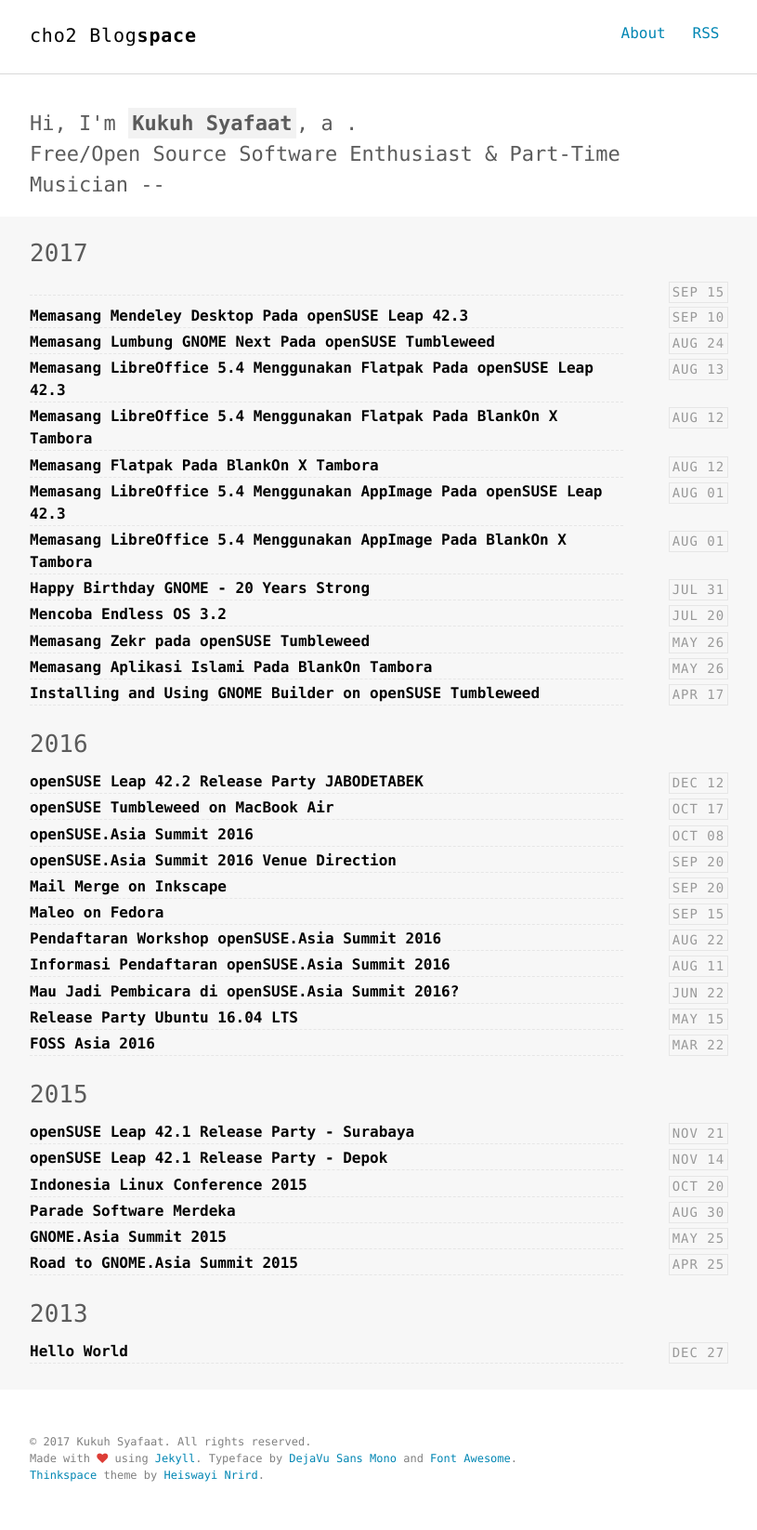
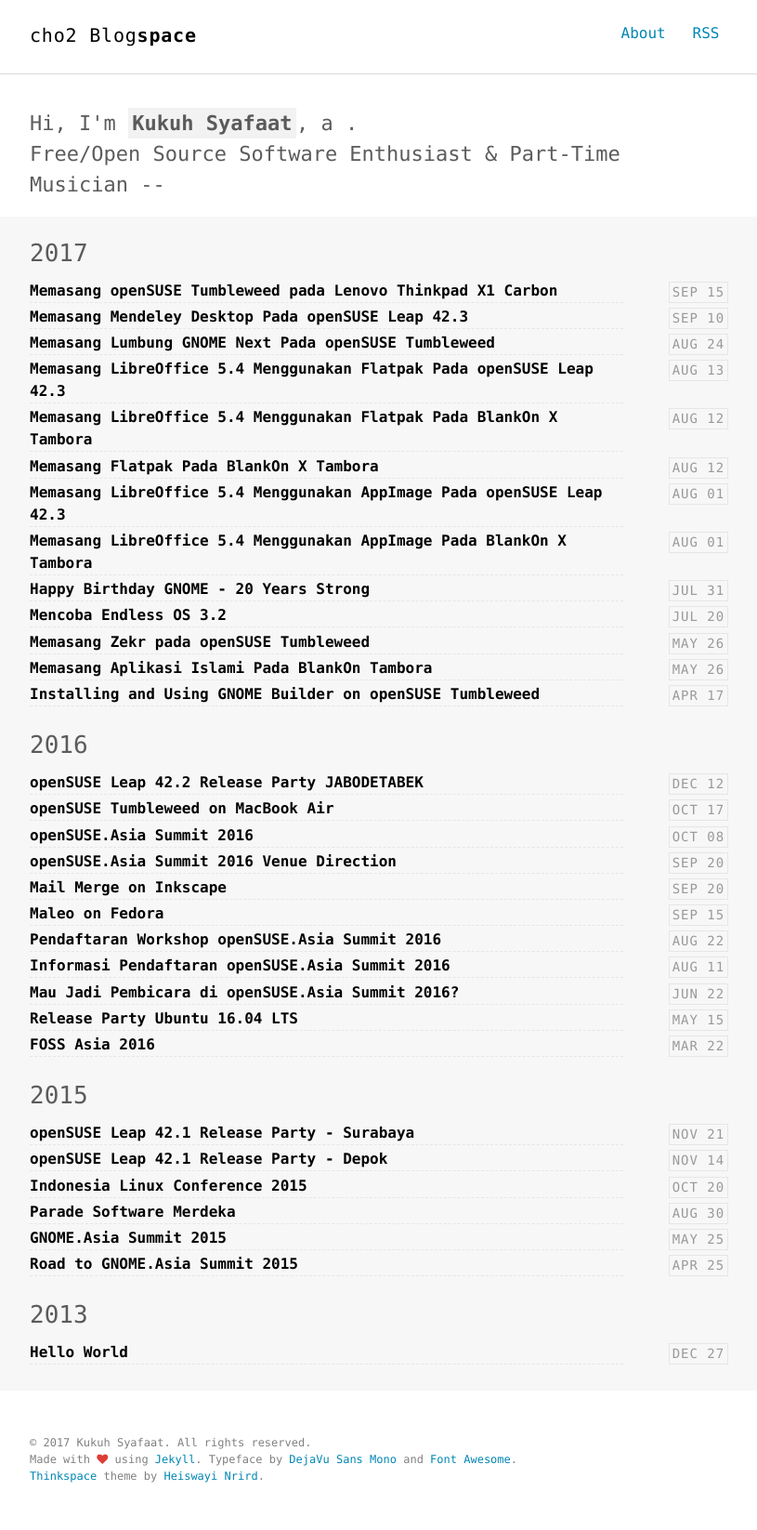
Before and after one commit to cho2/cho2.github.io, a Jekyll site: the page built from index.html, in a window 1280 px wide. Shown: the whole page at 93% size, without its empty margins (232-1047 px from the left). Built offline with Jekyll 4.4.1, drawn with Linux system fonts in a browser that asks for light colours.

Commit message:
fix title

```diff
--- a/_posts/2017-09-15-memasang-openSUSE-Tumbleweed-pada-X1-Carbon.md
+++ b/_posts/2017-09-15-memasang-openSUSE-Tumbleweed-pada-X1-Carbon.md
@@ -1,6 +1,6 @@
 ---
 layout: post
-title: "    "
+title: "Memasang openSUSE Tumbleweed pada Lenovo Thinkpad X1 Carbon"
 description: "Memasang openSUSE Tumbleweed pada Lenovo Thinkpad X1 Carbon"
 comments: false
 keywords: "openSUSE, Tumbleweed"
```
